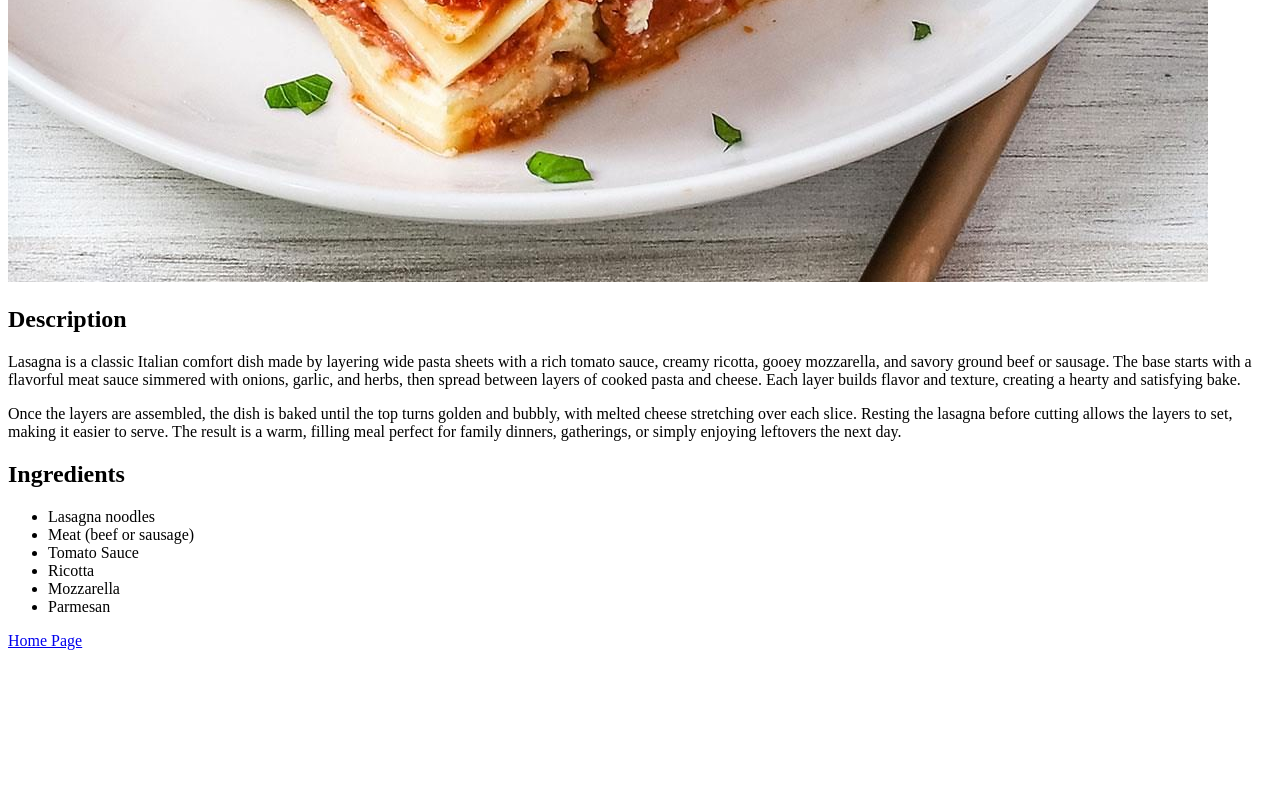
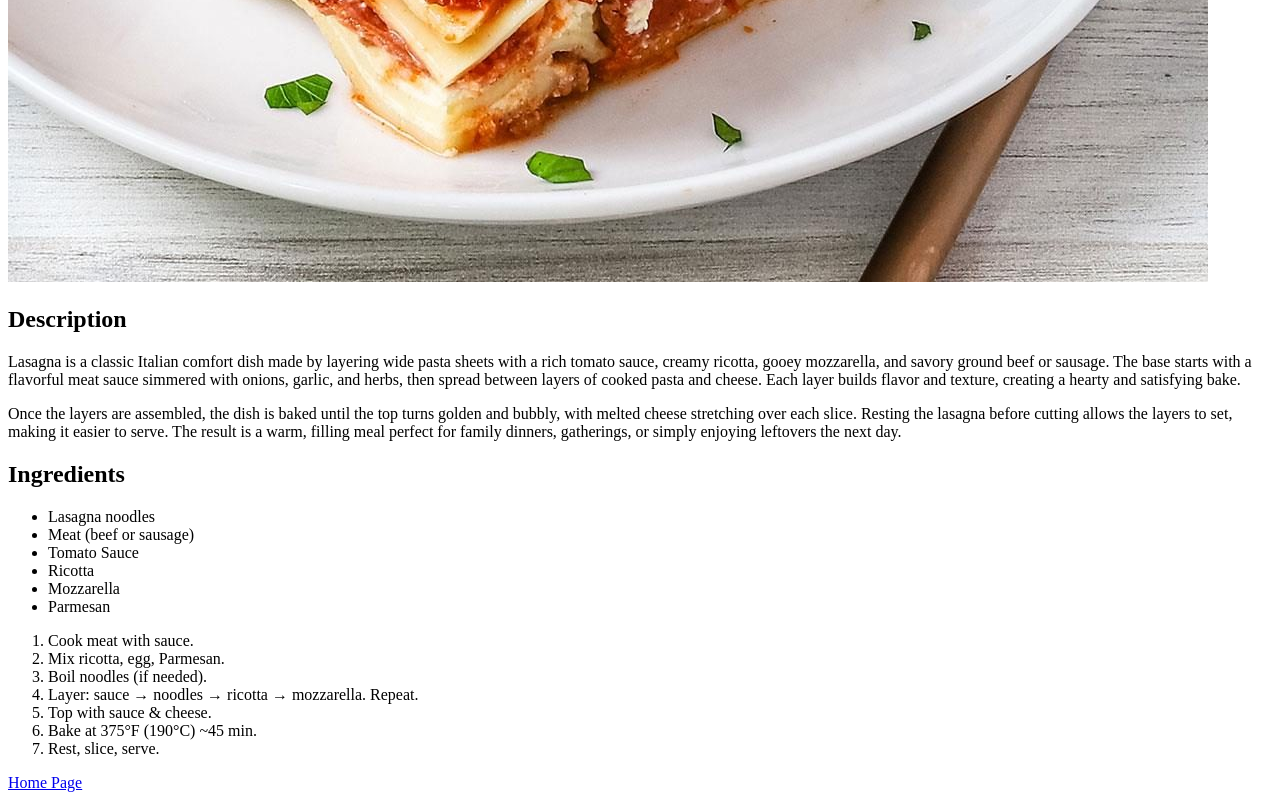
Before and after one commit to TigranyanG/odin-recipes, a plain HTML site: page recipes/lasagna.html in a window 1280 px wide. Shown: the part 998-1798 px from the top of the page. Before the commit the page ends 1656 px from the top, so only its background shows below. Drawn offline with Linux system fonts and the light colour scheme.

Commit message:
Add a step-by-step guide on how to make the meal
Added an ordered list of things one needs to do to
cook the meal.

Iteration 3.4: recipe page content

```diff
--- a/recipes/lasagna.html
+++ b/recipes/lasagna.html
@@ -26,7 +26,15 @@
                 <li>Mozzarella</li>
                 <li>Parmesan</li>
             </ul>
-
+            <ol>
+                <li>Cook meat with sauce.</li>
+                <li>Mix ricotta, egg, Parmesan.</li>
+                <li>Boil noodles (if needed).</li>
+                <li>Layer: sauce → noodles → ricotta → mozzarella. Repeat.</li>
+                <li>Top with sauce & cheese.</li>
+                <li>Bake at 375°F (190°C) ~45 min.</li>
+                <li>Rest, slice, serve.</li>
+            </ol>
 
             <a href ="../index.html">Home Page</a>
         </body>
```
